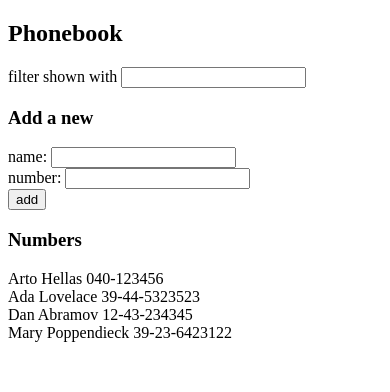
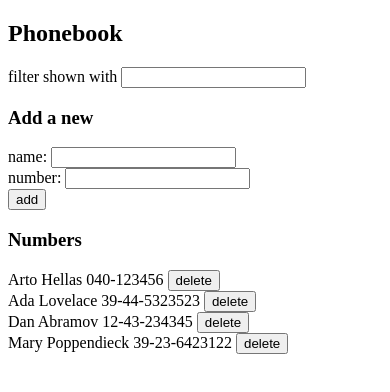
Before and after one commit to KimDinh/full-stack-open, a React (Create React App) app in the folder part2/phonebook/: page / in a window 390 px wide. Shown: the top 392 px of the page. Built offline with nearby package versions, Linux system fonts and the light colour scheme; data requests are answered from the project's data file.

Commit message:
complete phonebook 2.15-2.18

```diff
--- a/part2/phonebook/db.json
+++ b/part2/phonebook/db.json
@@ -1,5 +1,5 @@
 {
-  "persons":[
+  "persons": [
     {
       "name": "Arto Hellas",
       "number": "040-123456",
--- a/part2/phonebook/src/App.js
+++ b/part2/phonebook/src/App.js
@@ -1,8 +1,8 @@
 import { useState, useEffect } from 'react'
-import axios from 'axios'
 import Persons from './components/Persons'
 import Filter from './components/Filter'
 import PersonForm from './components/PersonForm'
+import personService from './services/persons.js'
 
 const App = () => {
   const [persons, setPersons] = useState([])
@@ -12,11 +12,10 @@ const App = () => {
 
   useEffect(() => {
     //console.log('effect')
-    axios
-      .get('http://localhost:3001/persons')
-      .then(response => {
-        //console.log('promise fulfilled')
-        setPersons(response.data)
+    personService
+      .getAll()
+      .then(initialPersons => {
+        setPersons(initialPersons)
       })
   }, [])
   //console.log('render', persons.length, 'persons')
@@ -44,15 +43,42 @@ const App = () => {
       return
     }
 
-    const nameExisted = persons.some((person) => person.name === newName)
-    if (nameExisted) {
-      alert(`${newName} is already added to phonebook`)
-      return
+    const alreadyExisted = persons.some(person => person.name === newName)
+    if (alreadyExisted) {
+      const oldPerson = persons.find(person => person.name === newName)
+      const updatedPerson = { ...oldPerson, number: newNumber}
+      const confirmUpdate = window.confirm(
+        `${newName} is already added to phonebook, replace the old number with a new one?`
+      )
+      if (confirmUpdate) {
+        personService
+          .update(updatedPerson.id, updatedPerson)
+          .then(returnedPerson => {
+            setPersons(persons.map(p => p.id === returnedPerson.id ? returnedPerson : p))
+            setNewName('')
+            setNewNumber('')
+          })
+      }
+    } else {
+      personService
+        .create(newPerson)
+        .then(returnedPerson => {
+          setPersons(persons.concat(returnedPerson))
+          setNewName('')
+          setNewNumber('')
+        })
     }
+  }
 
-    setPersons(persons.concat(newPerson))
-    setNewName('')
-    setNewNumber('')
+  const deletePerson = (id) => {
+    const personToDel = persons.find(person => person.id === id)
+    if (window.confirm(`Delete ${personToDel.name}?`)) {
+      personService
+        .remove(id)
+        .then(() => {
+          setPersons(persons.filter(person => person.id !== id))
+        })
+    }
   }
 
   return (
@@ -68,7 +94,7 @@ const App = () => {
         handleNumberChange={handleNumberChange}
       />
       <h3>Numbers</h3>
-      <Persons persons={persons} newFilter={newFilter} />
+      <Persons persons={persons} newFilter={newFilter} handleDelete={deletePerson}/>
     </div>
   )
 }
--- a/part2/phonebook/src/components/Person.js
+++ b/part2/phonebook/src/components/Person.js
@@ -1,4 +1,4 @@
-const Person = ({name, number}) =>
-  <div>{name} {number}</div>
+const Person = ({person, handleDelete}) =>
+  <div>{person.name} {person.number} <button onClick={handleDelete}>delete</button></div>
 
 export default Person
--- a/part2/phonebook/src/components/Persons.js
+++ b/part2/phonebook/src/components/Persons.js
@@ -1,13 +1,16 @@
 import Person from "./Person"
 
-const Persons = ({persons, newFilter}) => {
+const Persons = ({persons, newFilter, handleDelete}) => {
   const displayedPersons = persons.filter((person) =>
     person.name.toLowerCase().includes(newFilter.toLowerCase())
   )
   return (
     <div>
       {displayedPersons.map((person) =>
-        <Person key={person.name} name={person.name} number={person.number}/>
+        <Person
+          key={person.name}
+          person={person}
+          handleDelete={() => handleDelete(person.id)}/>
       )}
     </div>
   )
--- /dev/null
+++ b/part2/phonebook/src/services/persons.js
@@ -0,0 +1,24 @@
+import axios from "axios"
+const baseUrl = "http://localhost:3001/persons"
+
+const getAll = () => {
+  const request = axios.get(baseUrl)
+  return request.then(response => response.data)
+}
+
+const create = (newPerson) => {
+  const request = axios.post(baseUrl, newPerson)
+  return request.then(response => response.data)
+}
+
+const remove = (id) => {
+  const request = axios.delete(`${baseUrl}/${id}`)
+  return request.then(response => response.data)
+}
+
+const update = (id, newPerson) => {
+  const request = axios.put(`${baseUrl}/${id}`, newPerson)
+  return request.then(response => response.data)
+}
+
+export default {getAll, create, remove, update}
```
